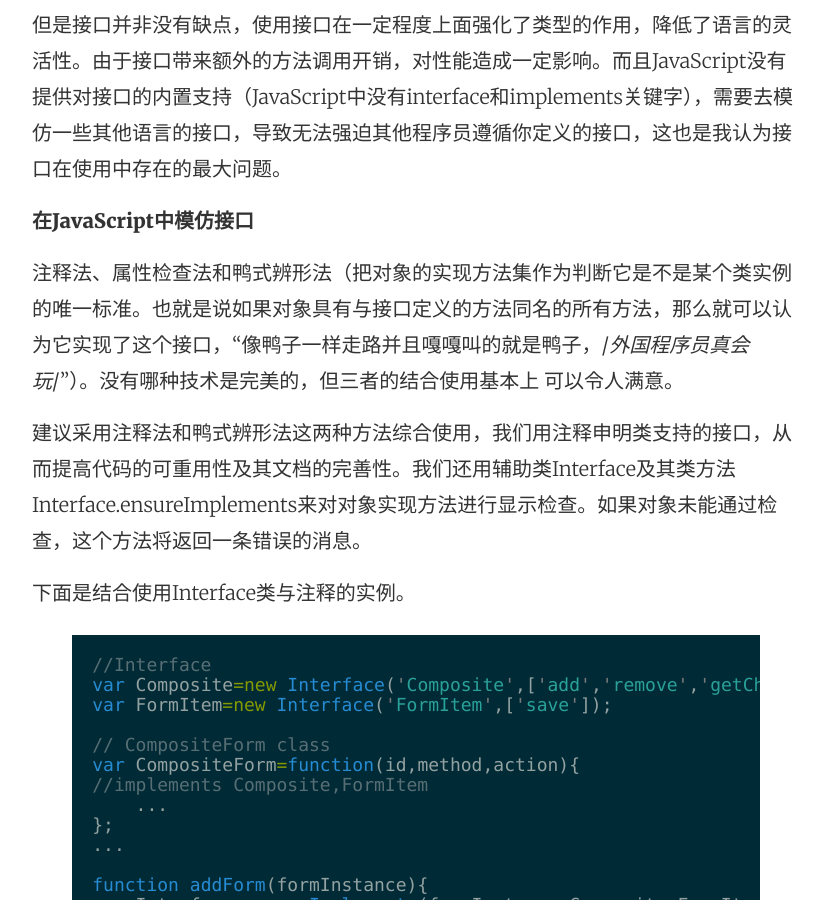
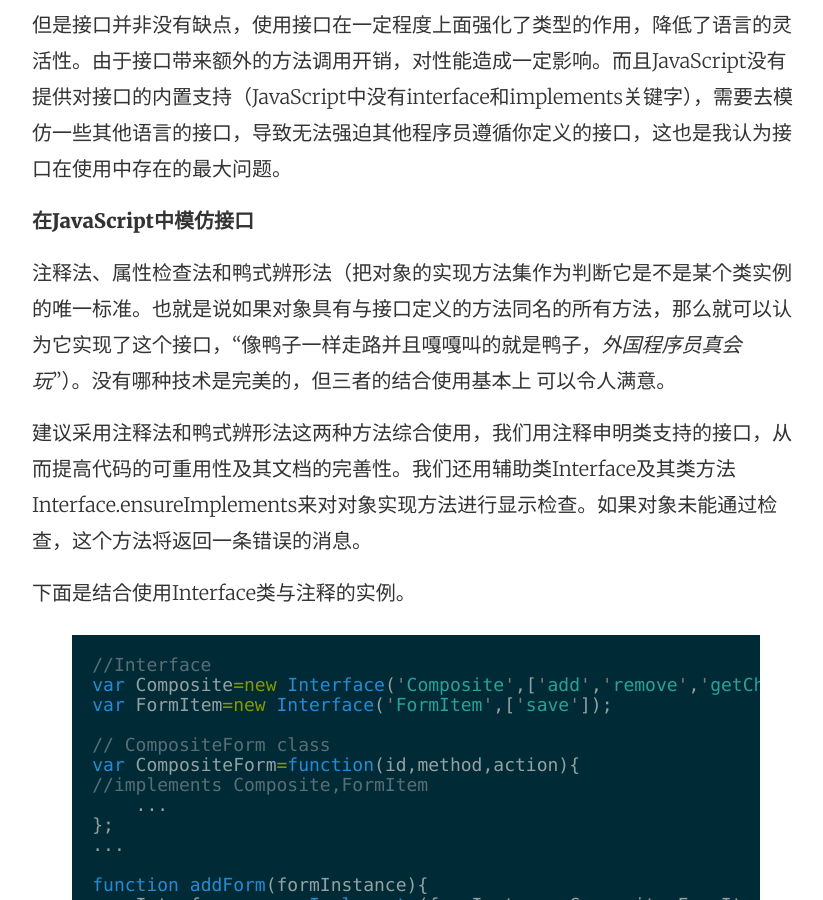
Before and after one commit to tw93/tw93.github.io, a Jekyll site: the page built from _posts/2015-06-09-Talking-about-JavaScript-design-patterns.md, in a window 1280 px wide and 900 px high, scrolled down 2044 px. Shown: the whole window, without its empty margins (224-1047 px from the left). Built offline with Jekyll 4.4.1, drawn with Linux system fonts in a browser that asks for light colours; comment, search, counter and statistics services are not loaded.

Commit message:
adjust the two

```diff
--- a/_posts/2015-06-09-Talking-about-JavaScript-design-patterns.md
+++ b/_posts/2015-06-09-Talking-about-JavaScript-design-patterns.md
@@ -41,7 +41,7 @@ categories: 设计模式
 
 **在JavaScript中模仿接口**
 
-注释法、属性检查法和鸭式辨形法（把对象的实现方法集作为判断它是不是某个类实例的唯一标准。也就是说如果对象具有与接口定义的方法同名的所有方法，那么就可以认为它实现了这个接口，“像鸭子一样走路并且嘎嘎叫的就是鸭子，/*外国程序员真会玩*/”）。没有哪种技术是完美的，但三者的结合使用基本上 可以令人满意。
+注释法、属性检查法和鸭式辨形法（把对象的实现方法集作为判断它是不是某个类实例的唯一标准。也就是说如果对象具有与接口定义的方法同名的所有方法，那么就可以认为它实现了这个接口，“像鸭子一样走路并且嘎嘎叫的就是鸭子，*外国程序员真会玩*”）。没有哪种技术是完美的，但三者的结合使用基本上 可以令人满意。
 
 建议采用注释法和鸭式辨形法这两种方法综合使用，我们用注释申明类支持的接口，从而提高代码的可重用性及其文档的完善性。我们还用辅助类Interface及其类方法Interface.ensureImplements来对对象实现方法进行显示检查。如果对象未能通过检查，这个方法将返回一条错误的消息。
 
@@ -118,6 +118,7 @@ JavaScript中创建对象的基本模式有3中：
     };
     {%endhighlight%}
 
+
  - 用命名规范区别私用成员：和本质上面此模式和门户大开型对象创建如出一辙，只不过在一些方法和属性的名称的前面加了下划线表示其私用性而已。
      {% highlight javascript %}
          var Book = function(isbn, title, author) {
@@ -156,4 +157,4 @@ JavaScript中创建对象的基本模式有3中：
     };
     {%endhighlight%}
 
-    下划线的这种用法表示一个属性（或方法）仅对对象内部使用，直接访问它或者设置它可能会导致意想不到的后果。但是这只是一种约定，只有在遵循时候才有效果。主要适合于非敏感性的内部方法和属性。
+下划线的这种用法表示一个属性（或方法）仅对对象内部使用，直接访问它或者设置它可能会导致意想不到的后果。但是这只是一种约定，只有在遵循时候才有效果。主要适合于非敏感性的内部方法和属性。
```
